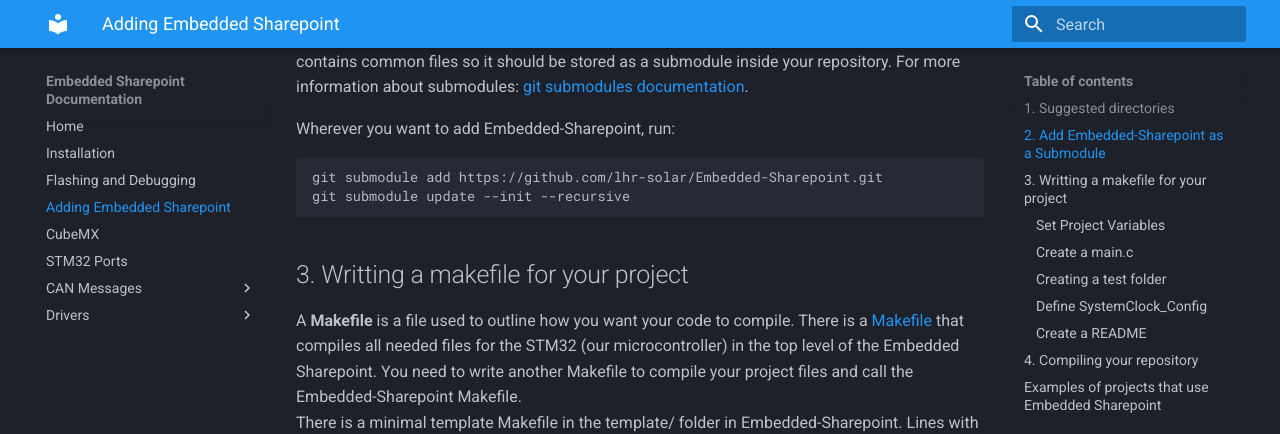
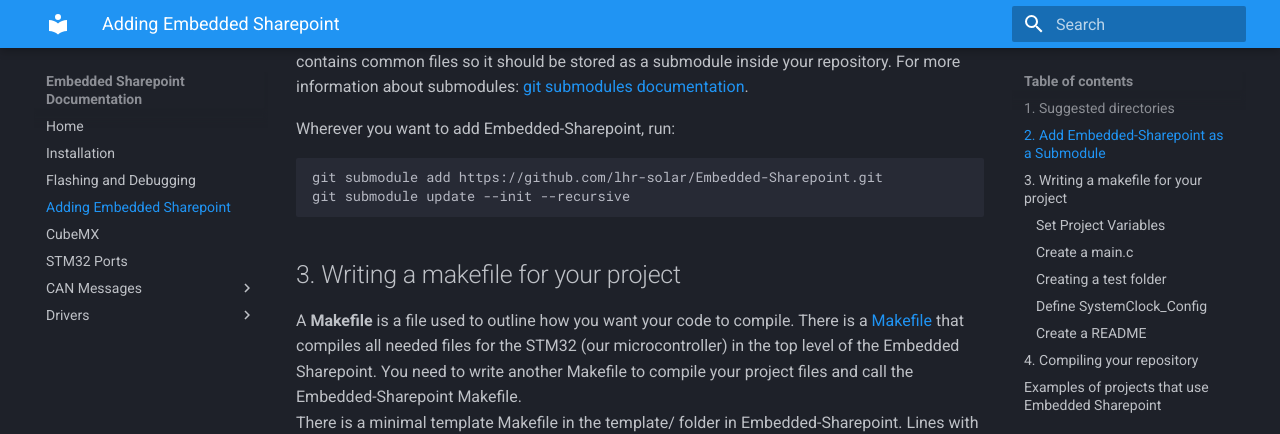
Before and after one commit to lhr-solar/Embedded-Sharepoint, an MkDocs documentation site: the page built from docs/SharepointSubmodule.md, in a window 1280 px wide and 900 px high, scrolled down 731 px. Shown: the top 434 px of the window. Built offline with MkDocs 1.6.1 and Material for MkDocs 9.7.7, drawn with Linux system fonts in a browser that asks for light colours.

Commit message:
Update docs/SharepointSubmodule.md
Co-authored-by: gemini-code-assist[bot] <176961590+gemini-code-assist[bot]@users.noreply.github.com>

````diff
--- a/docs/SharepointSubmodule.md
+++ b/docs/SharepointSubmodule.md
@@ -29,7 +29,7 @@ git submodule add https://github.com/lhr-solar/Embedded-Sharepoint.git
 git submodule update --init --recursive
 ```
 
-## 3. Writting a makefile for your project
+## 3. Writing a makefile for your project
 A **Makefile** is a file used to outline how you want your code to compile. There is a [Makefile](https://github.com/lhr-solar/Embedded-Sharepoint/blob/main/Makefile) that compiles all needed files for the STM32 (our microcontroller) in the top level of the Embedded Sharepoint. You need to write another Makefile to compile your project files and call the Embedded-Sharepoint Makefile.
 There is a minimal template Makefile in the template/ folder in Embedded-Sharepoint. Lines with `#❗ CHANGE THIS ❗` define where you should make changes to your Makefile. Move the template Makefile to the same directory as your firmware, and rename it to just be called `Makefile`
 
````
